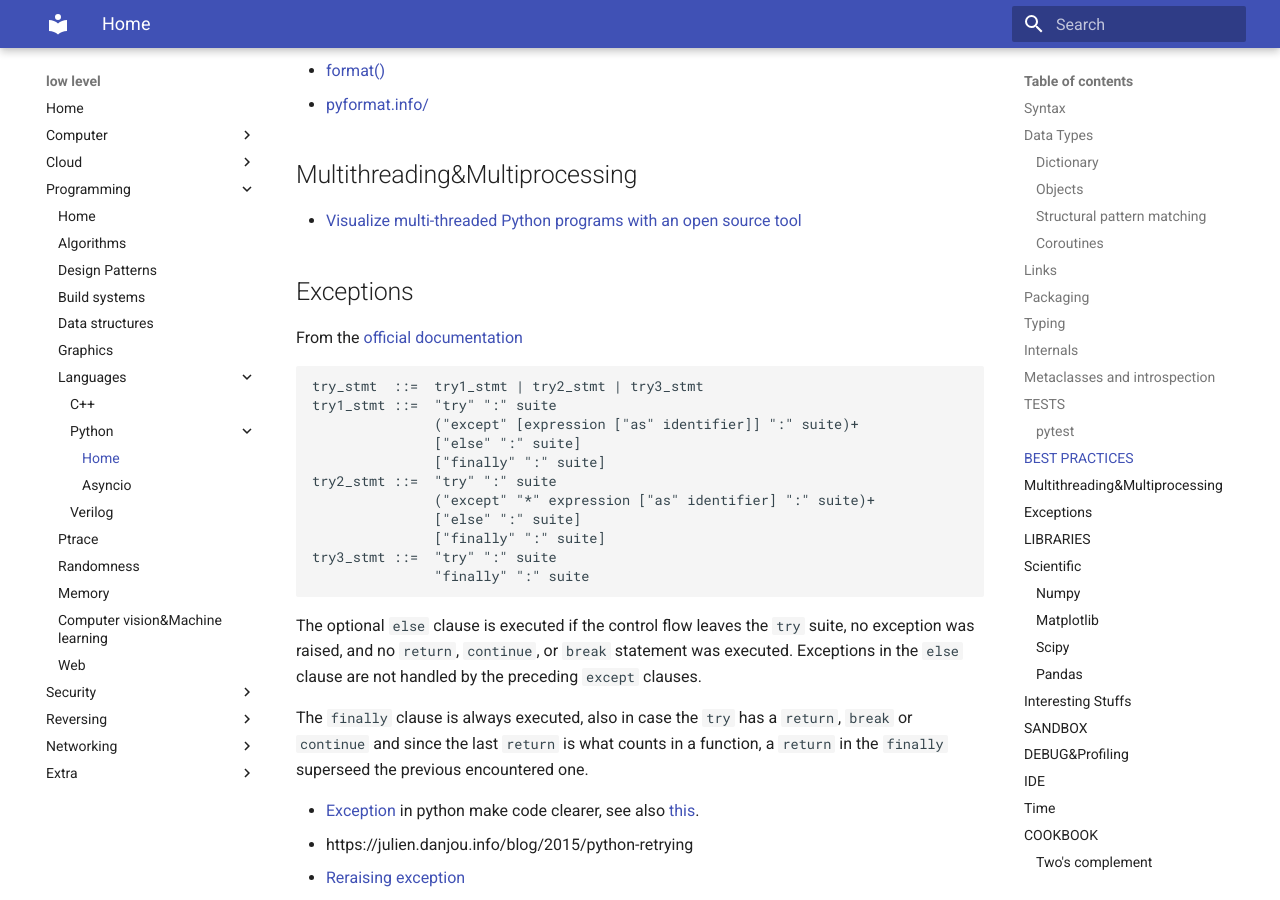
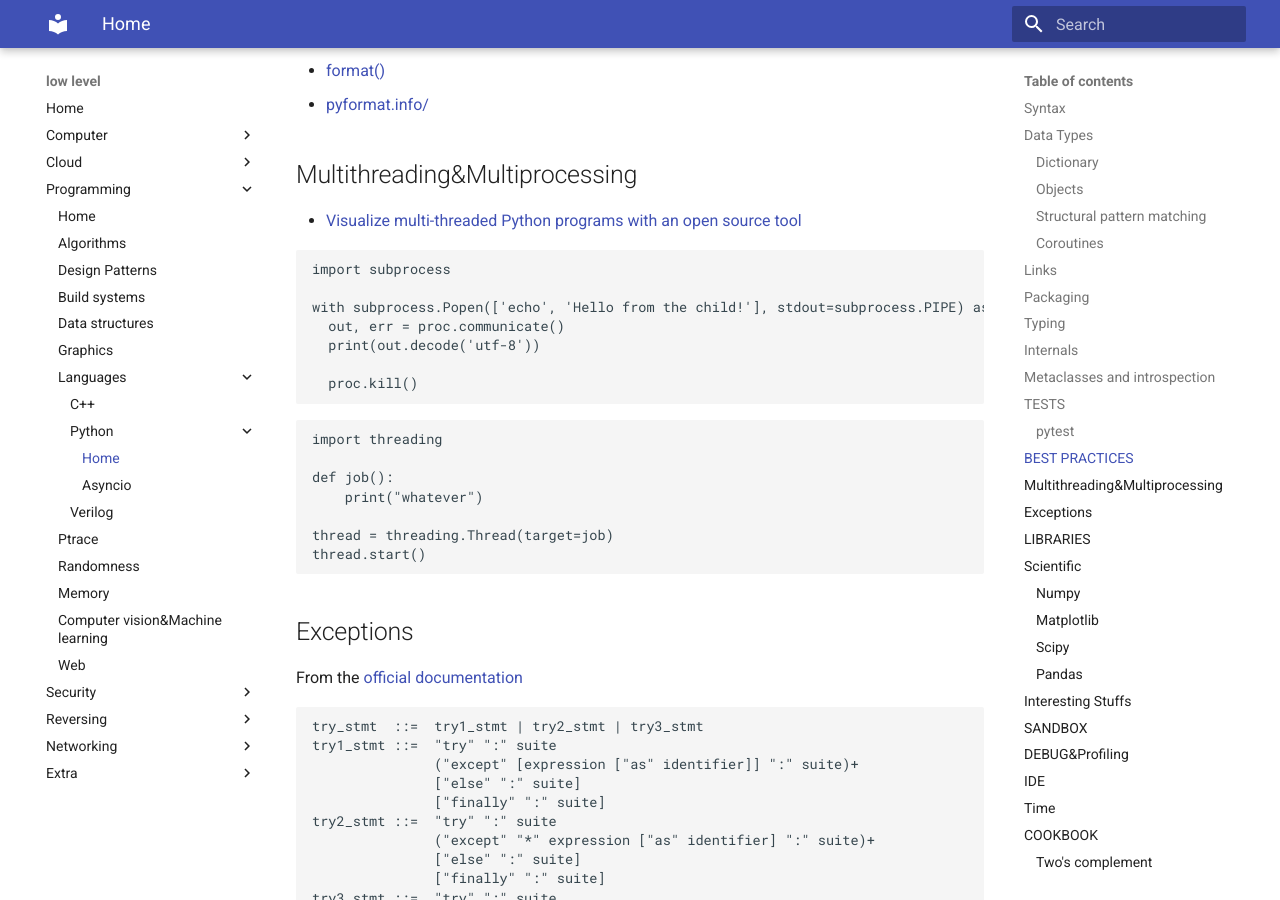
Before and after one commit to gipi/low-level, an MkDocs documentation site: the page built from docs/languages/python/index.md, in a window 1280 px wide and 900 px high, scrolled down 9719 px. Built offline with MkDocs 1.6.1 and Material for MkDocs 9.7.7, drawn with Linux system fonts in a browser that asks for light colours.

Commit message:
Add example about subprocess/thread in python.

````diff
--- a/docs/languages/python/index.md
+++ b/docs/languages/python/index.md
@@ -377,6 +377,26 @@ def test_the_unknown():
 ## Multithreading&Multiprocessing
 
  - [Visualize multi-threaded Python programs with an open source tool](https://opensource.com/article/21/3/python-viztracer)
+
+```python
+import subprocess
+
+with subprocess.Popen(['echo', 'Hello from the child!'], stdout=subprocess.PIPE) as proc:
+  out, err = proc.communicate()
+  print(out.decode('utf-8'))
+
+  proc.kill()
+```
+
+```python
+import threading
+
+def job():
+    print("whatever")
+
+thread = threading.Thread(target=job)
+thread.start()
+```
 
 ## Exceptions
 
````
